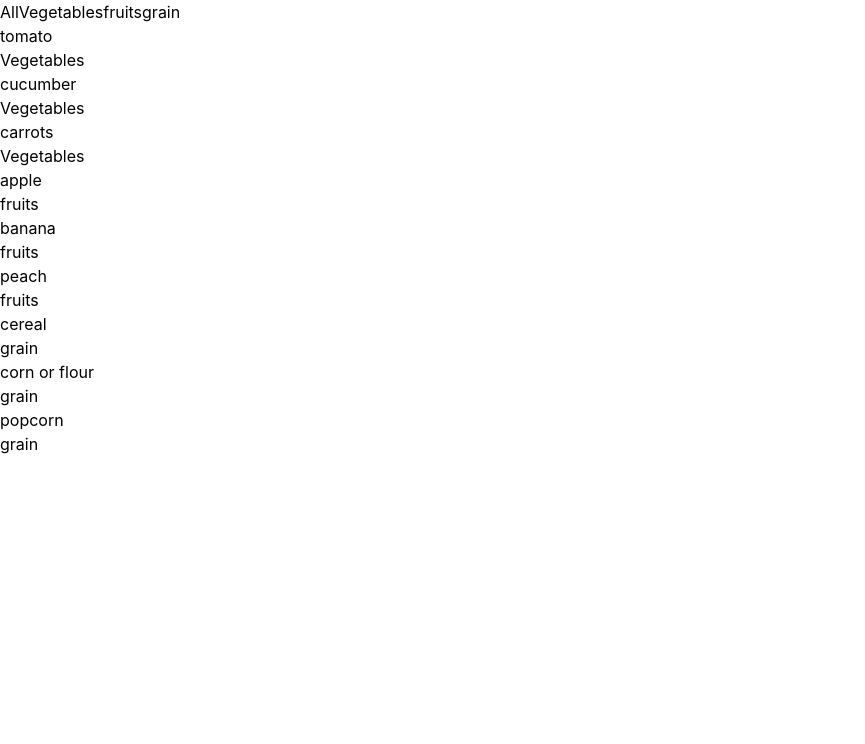
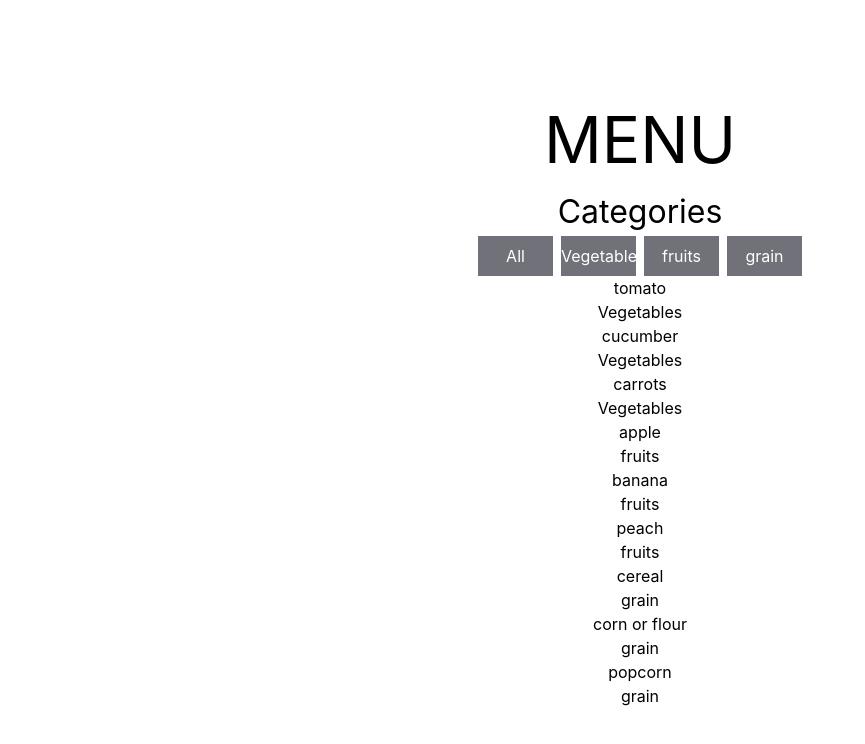
Before and after one commit to Ameer2000Mzori/Menu-App-React, a React (Create React App) app: page / in a window 1280 px wide. Shown: the top 744 px of the page, without its empty margins (0-865 px from the left). Built offline with nearby package versions, Linux system fonts and the light colour scheme.

Commit message:
added styling to top of code

```diff
--- a/src/component/Menu.jsx
+++ b/src/component/Menu.jsx
@@ -14,19 +14,25 @@ const Menu = () => {
 
   return (
     <>
+      <div className="flex flex-col text-center items-center justify-center w-[100vw] h-[100vh]">
+        <h1 className="text-[4rem] ">MENU</h1>
         <div>
-        <div>
-          {buttonsData.map((button) => {
+          <h3 className="text-[2rem]">Categories</h3>
+          <div className="flex flex-row text-center items-center justify-center gap-2 wrap">
+            {buttonsData.map((button, index) => {
               return (
                 <button
+                  className="w-[75px] h-[40px] bg-zinc-500 text-white"
+                  key={index}
                   onClick={(e) => {
-                  changeCategory(e.target.textContent)
+                    changeCategory(button.title)
                   }}
                 >
                   {button.title}
                 </button>
               )
             })}
+          </div>
         </div>
         <div>
           {items.map((menu, index) => {
```
Lines whose indentation alone changed are shown as unchanged.
